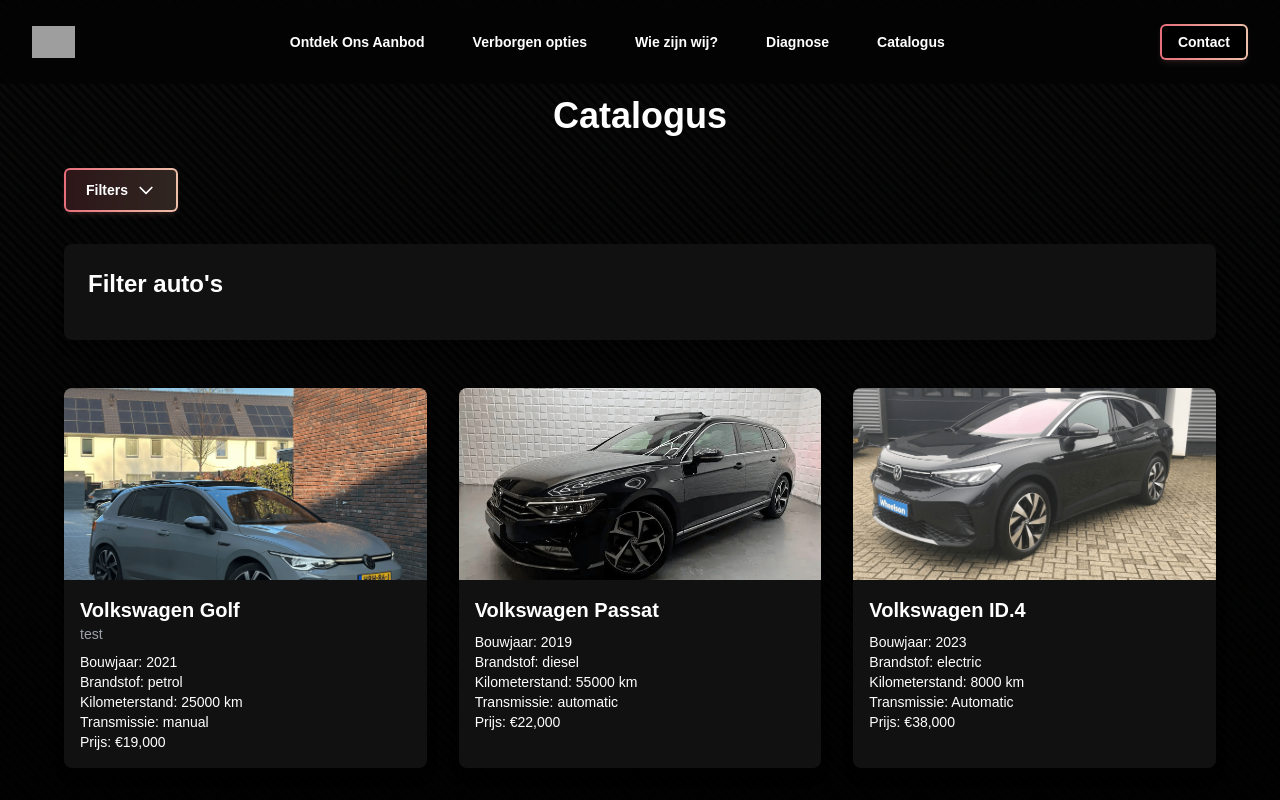
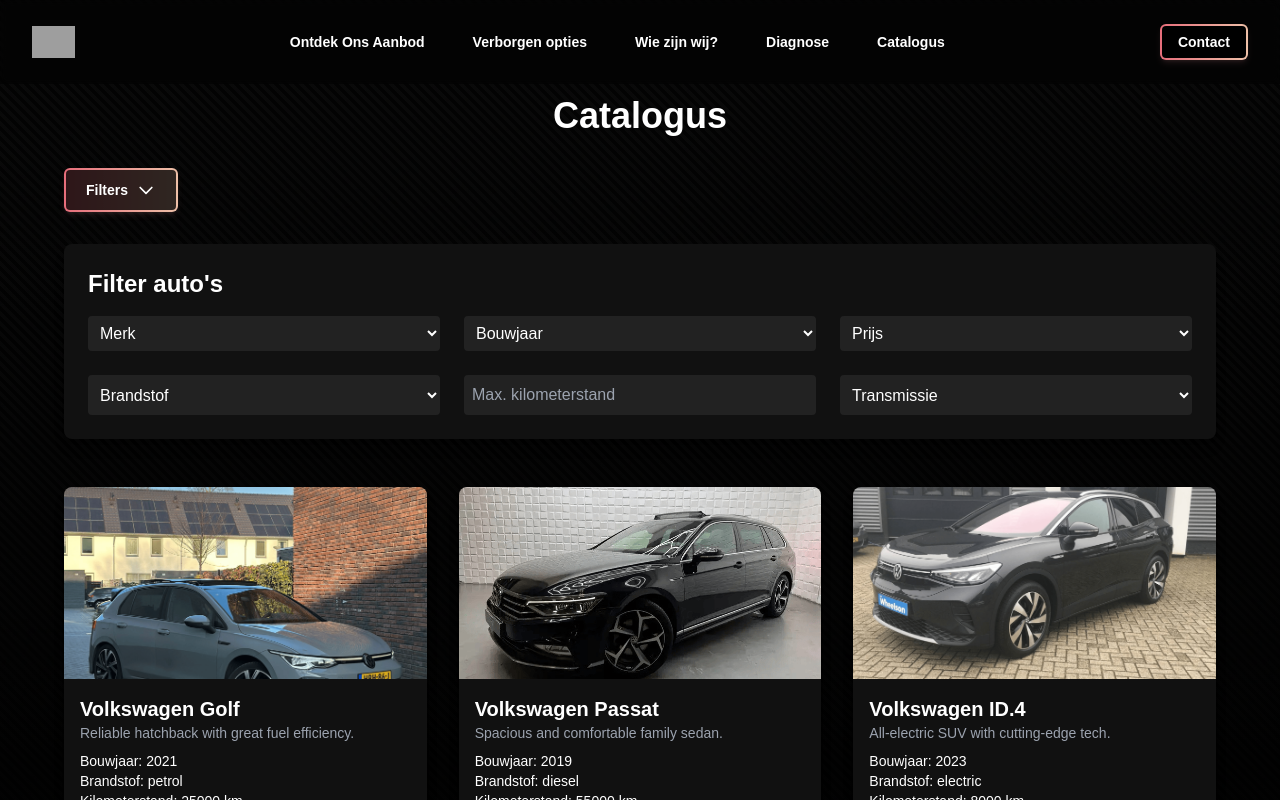
Before and after one commit to obiidev/nxtmotion, a Next.js app: page /catalogus in a window 1280 px wide. Both pictures are taken after a click on the button "Filters". Shown: the top 800 px of the page. Built offline with nearby package versions, Linux system fonts and the light colour scheme; grey boxes are pictures that could not be loaded; what tailwindcss-motion would draw is missing.

Commit message:
Restore Catalogue.tsx

```diff
--- a/src/components/Catalogue.tsx
+++ b/src/components/Catalogue.tsx
@@ -99,12 +99,74 @@
         </span>
       </button>
 
+        {/* Filters-paneel */}
         {showFilter && (
           <section className="mb-12 p-6 bg-[#111] rounded-lg shadow-lg">
             <h2 className="text-2xl mb-4 font-semibold">Filter auto's</h2>
             <form className="grid grid-cols-1 sm:grid-cols-2 md:grid-cols-3 gap-6">
-            {/* Filter inputs stay the same */}
-            {/* ... */}
+
+              {/*Dynamically fill from cars.ts*/}
+              <select id="make" onChange={handleChange} className="rounded bg-[#222] p-2">
+                <option value="">Merk</option>
+                {[...new Set(allCars.map((car) => car.make))].map((brand) => (
+                  <option key={brand} value={brand}>
+                    {brand}
+                  </option>
+                ))}
+              </select>
+
+              {/*Dynamically fill from cars.ts*/}
+              <select id="year" onChange={handleChange} className="rounded bg-[#222] p-2">
+                <option value="">Bouwjaar</option>
+                {Array.from(
+                  { length: Math.max(...allCars.map(car => car.year)) - Math.min(...allCars.map(car => car.year)) + 1 },
+                  (_, i) => {
+                    const year = Math.min(...allCars.map(car => car.year)) + i;
+                    return (
+                      <option key={year} value={year}>
+                        Vanaf {year}
+                      </option>
+                    );
+                  }
+                ).reverse()}
+              </select>
+
+
+              {/*Dynamically fill from cars.ts*/}
+              <select
+                id="priceRange"
+                onChange={handleChange}
+                className="rounded bg-[#222] p-2"
+                defaultValue=""
+              >
+                <option value="">Prijs</option>
+                {priceOptions.map((price) => (
+                  <option key={price} value={price}>
+                    {`tot €${(price / 1000).toFixed(0)}.000,-`}
+                  </option>
+                ))}
+              </select>
+
+
+
+              {/*Dynamically fill from cars.ts*/}
+              <select id="fuel" onChange={handleChange} className="rounded bg-[#222] p-2">
+                <option value="">Brandstof</option>
+                {[...new Set(allCars.map(car => car.fuel))].map((fuel) => (
+                  <option key={fuel} value={fuel}>
+                    {fuel.charAt(0).toUpperCase() + fuel.slice(1)} {/* Capitalize */}
+                  </option>
+                ))}
+              </select>
+
+              <input id="mileage" type="number" placeholder="Max. kilometerstand" onChange={handleChange} className="rounded bg-[#222] p-2" />
+
+
+              <select id="transmission" onChange={handleChange} className="rounded bg-[#222] p-2">
+                <option value="">Transmissie</option>
+                <option value="manual">Handgeschakeld</option>
+                <option value="automatic">Automaat</option>
+              </select>
             </form>
           </section>
         )}
@@ -128,7 +190,7 @@
               />
               <div className="p-4">
                 <h3 className="text-xl font-semibold">{car.title}</h3>
-                <p className="text-sm text-gray-400">{car.description}</p>
+                <p className="text-sm text-gray-400">{car.catch}</p>
                 <p className="mt-2 text-sm">
                   <span className="block">Bouwjaar: {car.year}</span>
                   <span className="block">Brandstof: {car.fuel}</span>
@@ -168,7 +230,11 @@
               className="w-full h-64 object-cover rounded mb-4"
             />
             <h2 className="text-3xl font-bold">{selectedCar.title}</h2>
-            <p className="text-gray-400 mt-2">{selectedCar.description}</p>
+            <p className="text-sm text-gray-400">{selectedCar.catch}</p>
+
+            <h3 className="text-xl font-semibold mt-6 mb-2 text-white">Omschrijving</h3>
+            <p className="text-gray-300 leading-relaxed">{selectedCar.description}</p>
+
             <ul className="mt-4 space-y-1 text-sm">
               <li>Bouwjaar: {selectedCar.year}</li>
               <li>Brandstof: {selectedCar.fuel}</li>
@@ -181,6 +247,7 @@
           </div>
         </div>
       )}
+
     </div>
   );
 }
```
Lines whose indentation alone changed are shown as unchanged.
